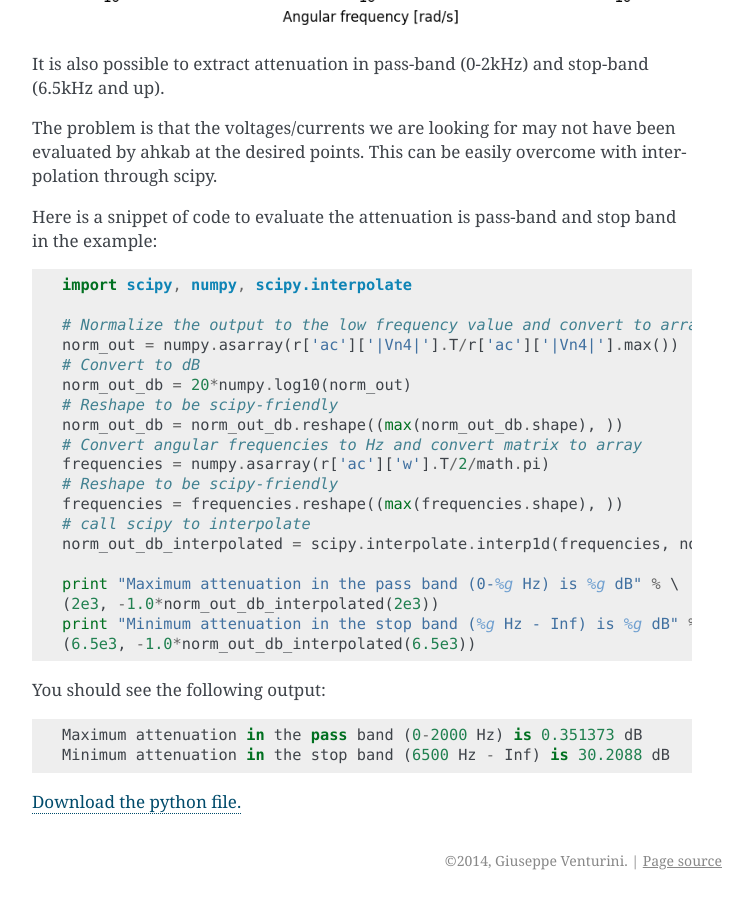
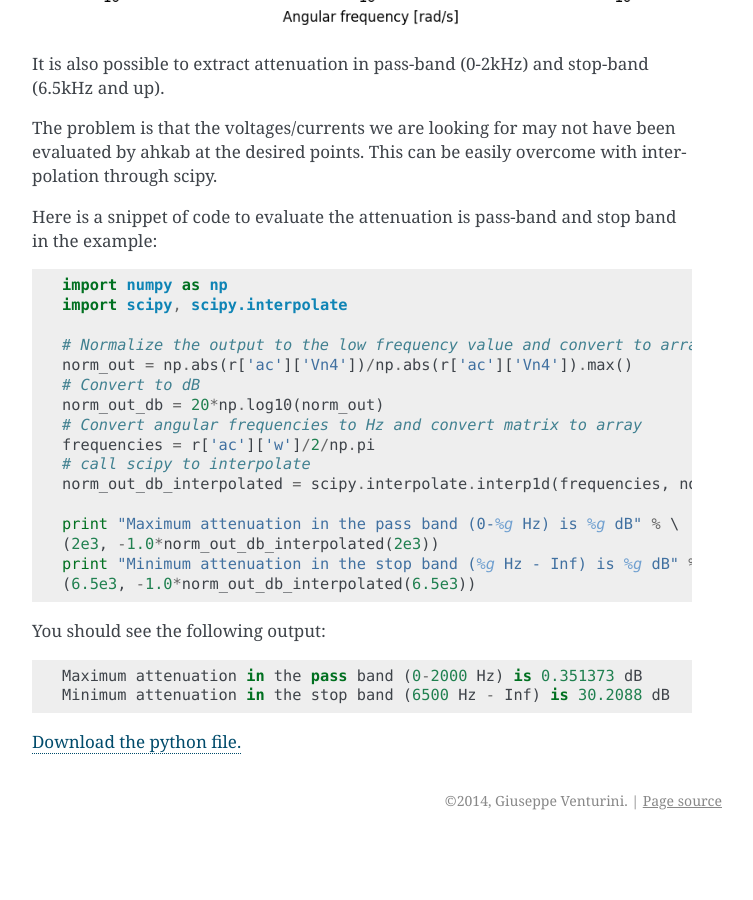
Before and after one commit to ahkab/ahkab, a Sphinx documentation site: the page built from doc/examples/Python_API.rst, in a window 1280 px wide and 900 px high, scrolled down 5606 px. Shown: the whole window, without its empty margins (388-1141 px from the left). Built offline with Sphinx 7.4.7, drawn with Linux system fonts in a browser that asks for light colours; after the commit the page ends 6446 px from its top, so only the background shows below that; some of the changed text lies outside the part shown.

Commit message:
DOC: update example to the latest ahkab

```diff
--- a/doc/examples/Python_API.rst
+++ b/doc/examples/Python_API.rst
@@ -207,6 +206,7 @@ The data can be plotted through matplotlib, for example:
 .. code:: python
 
         import pylab as plt
+        import numpy as np
 
         fig = plt.figure()
         plt.title(mycircuit.title + " - TRAN Simulation")
@@ -223,12 +223,12 @@ The data can be plotted through matplotlib, for example:
 
         fig = plt.figure()
         plt.subplot(211)
-        plt.semilogx(r['ac']['w'], r['ac']['|Vn4|'], 'o-')
+        plt.semilogx(r['ac']['w'], np.abs(r['ac']['Vn4']), 'o-')
         plt.ylabel('abs(V(n4)) [V]')
         plt.title(mycircuit.title + " - AC Simulation")
         plt.subplot(212)
         plt.grid(True)
-        plt.semilogx(r['ac']['w'], r['ac']['arg(Vn4)'], 'o-')
+        plt.semilogx(r['ac']['w'], np.angle(r['ac']['Vn4']), 'o-')
         plt.xlabel('Angular frequency [rad/s]')
         plt.ylabel('arg(V(n4)) [rad]')
         fig.savefig('ac_plot.png')
@@ -252,25 +252,23 @@ stop band in the example:
 
 .. code:: python
 
-        import scipy, numpy, scipy.interpolate
+         import numpy as np
+         import scipy, scipy.interpolate
 
-        # Normalize the output to the low frequency value and convert to array
-        norm_out = numpy.asarray(r['ac']['|Vn4|'].T/r['ac']['|Vn4|'].max())
-        # Convert to dB
-        norm_out_db = 20*numpy.log10(norm_out)
-        # Reshape to be scipy-friendly
-        norm_out_db = norm_out_db.reshape((max(norm_out_db.shape), ))
-        # Convert angular frequencies to Hz and convert matrix to array
-        frequencies = numpy.asarray(r['ac']['w'].T/2/math.pi)
-        # Reshape to be scipy-friendly
-        frequencies = frequencies.reshape((max(frequencies.shape), ))
-        # call scipy to interpolate
-        norm_out_db_interpolated = scipy.interpolate.interp1d(frequencies, norm_out_db)
+         # Normalize the output to the low frequency value and convert to array
+         norm_out = np.abs(r['ac']['Vn4'])/np.abs(r['ac']['Vn4']).max()
+         # Convert to dB
+         norm_out_db = 20*np.log10(norm_out)
+         # Convert angular frequencies to Hz and convert matrix to array
+         frequencies = r['ac']['w']/2/np.pi
+         # call scipy to interpolate
+         norm_out_db_interpolated = scipy.interpolate.interp1d(frequencies, norm_out_db)
 
-        print "Maximum attenuation in the pass band (0-%g Hz) is %g dB" % \
-        (2e3, -1.0*norm_out_db_interpolated(2e3))
-        print "Minimum attenuation in the stop band (%g Hz - Inf) is %g dB" % \
-        (6.5e3, -1.0*norm_out_db_interpolated(6.5e3))
+         print "Maximum attenuation in the pass band (0-%g Hz) is %g dB" % \
+         (2e3, -1.0*norm_out_db_interpolated(2e3))
+         print "Minimum attenuation in the stop band (%g Hz - Inf) is %g dB" % \
+         (6.5e3, -1.0*norm_out_db_interpolated(6.5e3))
+
 
 You should see the following output:
 
```
Also changed, not shown: other parts of doc/examples/Python_API.rst (+1 -2 lines).
